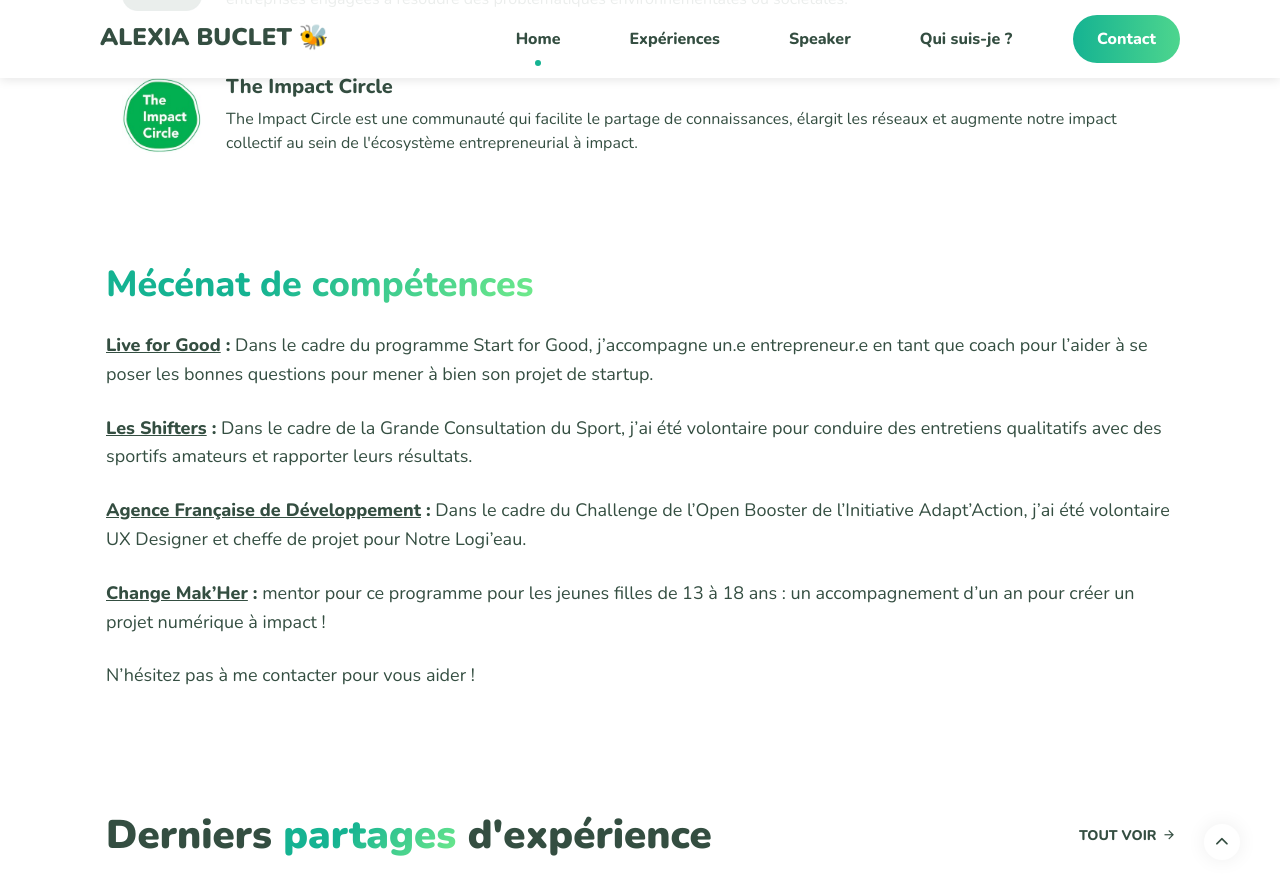
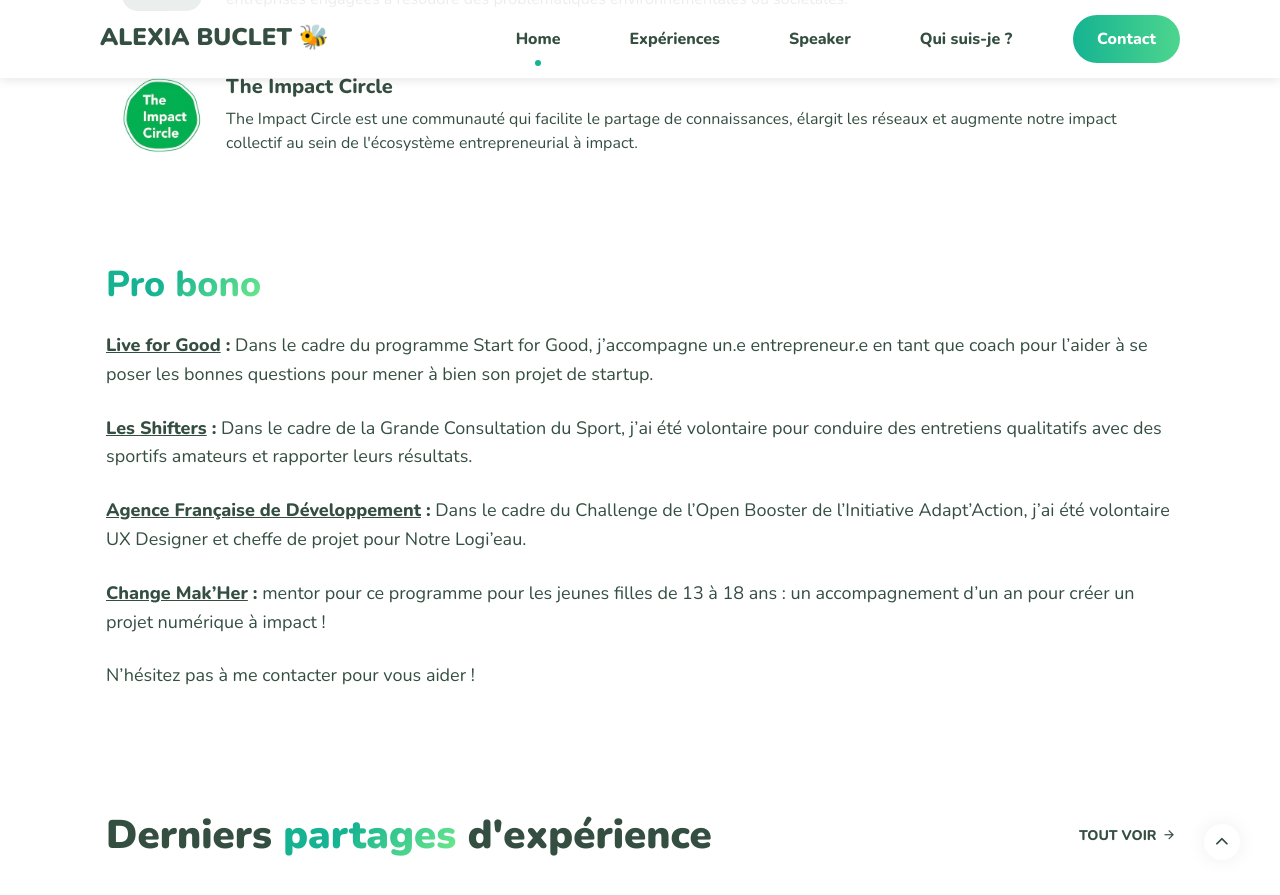
Before and after one commit to alexiabuclet/alexiabuclet.github.io, a Jekyll site: the page built from index.html, in a window 1280 px wide and 900 px high, scrolled down 4169 px. Shown: the top 895 px of the window. Built offline with Jekyll 4.4.1, drawn with Linux system fonts in a browser that asks for light colours.

Commit message:
Renommer la section mécénat en Pro bono
Co-authored-by: Cursor <cursoragent@cursor.com>

```diff
--- a/_data/settings.yml
+++ b/_data/settings.yml
@@ -231,7 +231,7 @@ community:
 # Mécenat section
 
 mecenat:
-  title: "<span class=\"text-span\">Mécénat de compétences</span>"
+  title: "<span class=\"text-span\">Pro bono</span>"
   items:
    - "<strong><a href='https://www.live-for-good.org/' style='text-decoration: underline;' target='_blank'>Live for Good</a> :</strong> Dans le cadre du programme Start for Good, j'accompagne un.e entrepreneur.e en tant que coach pour l'aider à se poser les bonnes questions pour mener à bien son projet de startup."
    - "<strong><a href='https://initiatives.theshifters.org/initiative/I20240714191246/' style='text-decoration: underline;' target='_blank'>Les Shifters</a> :</strong> Dans le cadre de la Grande Consultation du Sport, j'ai été volontaire pour conduire des entretiens qualitatifs avec des sportifs amateurs et rapporter leurs résultats."
```
